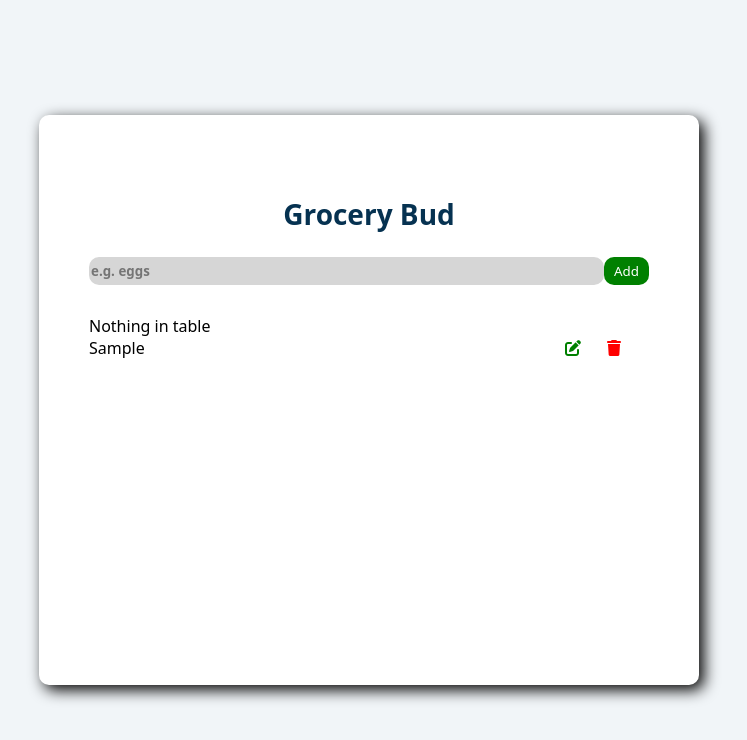
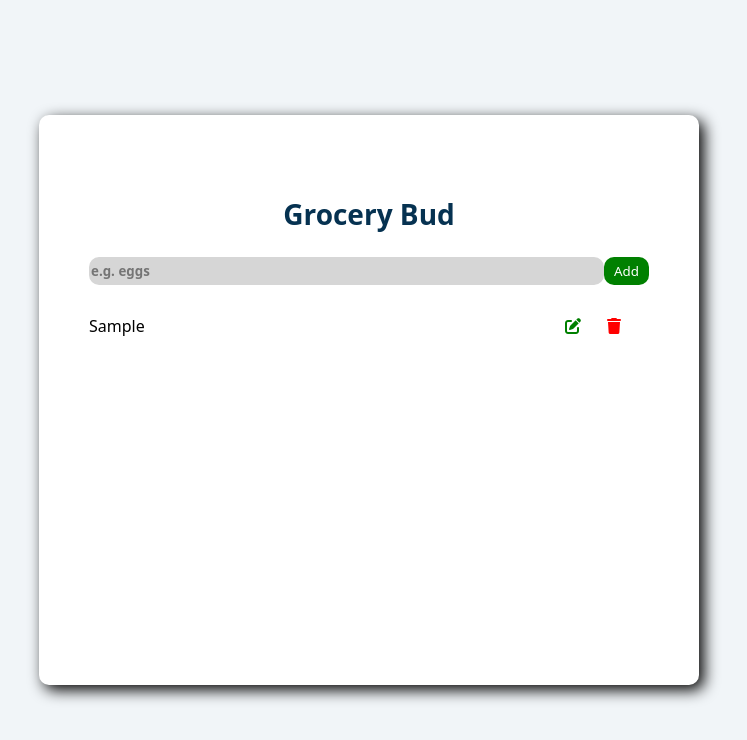
Before and after one commit to azadkumaranand/jsproject, a plain HTML site: page crdu-operation/index.html in a window 1280 px wide. Both pictures are taken after typing "Sample" into the empty fields and a click on the button "Add". Shown: the whole page, without its empty margins (271-1018 px from the left). Drawn offline with Linux system fonts and the light colour scheme.

Commit message:
crud operations

```diff
--- a/crdu-operation/index.html
+++ b/crdu-operation/index.html
@@ -16,9 +16,9 @@
             </div>
             <div class="table-box">
                 <table class="table">
-                    <tr>
-                        <td>Nothing in table</td>
-                    </tr>
+                    <tbody class="table-body">
+
+                    </tbody>
                 </table>
             </div>
         </div>
--- a/crdu-operation/script.js
+++ b/crdu-operation/script.js
@@ -1,16 +1,34 @@
 const input = document.querySelector('#inpu-field');
 
-const table = document.querySelector('.table');
+const table = document.querySelector('.table-body');
 const button = document.querySelector('.button');
 
+let editeitem = null;
 
+function editcontent(id) {
+    editeitem = document.getElementById(`${id}`);
+    input.value = editeitem.innerText;
+    // console.log(typeof(id))
+    // let editeitem = document.querySelector(`#${id}`);
+}
+
+let val = input.value;
+console.log("inputvalue: ", val);
+let count = 1;
 button.addEventListener('click', ()=>{
     let val = input.value;
-    console.log(val);
-    table.innerHTML = table.innerHTML + `<tr>
-    <td style="width: 85%;">${val}</td>
-    <td style="width: 7.5%; color: green;"><i class="fa-solid fa-pen-to-square"></i></td>
-    <td style="width: 7.5%; color: red;"><i class="fa-solid fa-trash"></i></td>
-    </tr>`;
+    // console.log(val);
+    if (editeitem) {
+        editeitem.innerHTML = val;
+        editeitem = null;
+    }else{
+        table.innerHTML += `<tr>
+        <td style="width: 85%;" id="${count}">${val}</td>
+        <td style="width: 7.5%; color: green;"><i class="fa-solid fa-pen-to-square" onclick="editcontent(${count})"></i></td>
+        <td style="width: 7.5%; color: red;"><i class="fa-solid fa-trash"></i></td>
+        </tr>`;
+        count++;
+    }
+
     input.value = '';
 })
```
